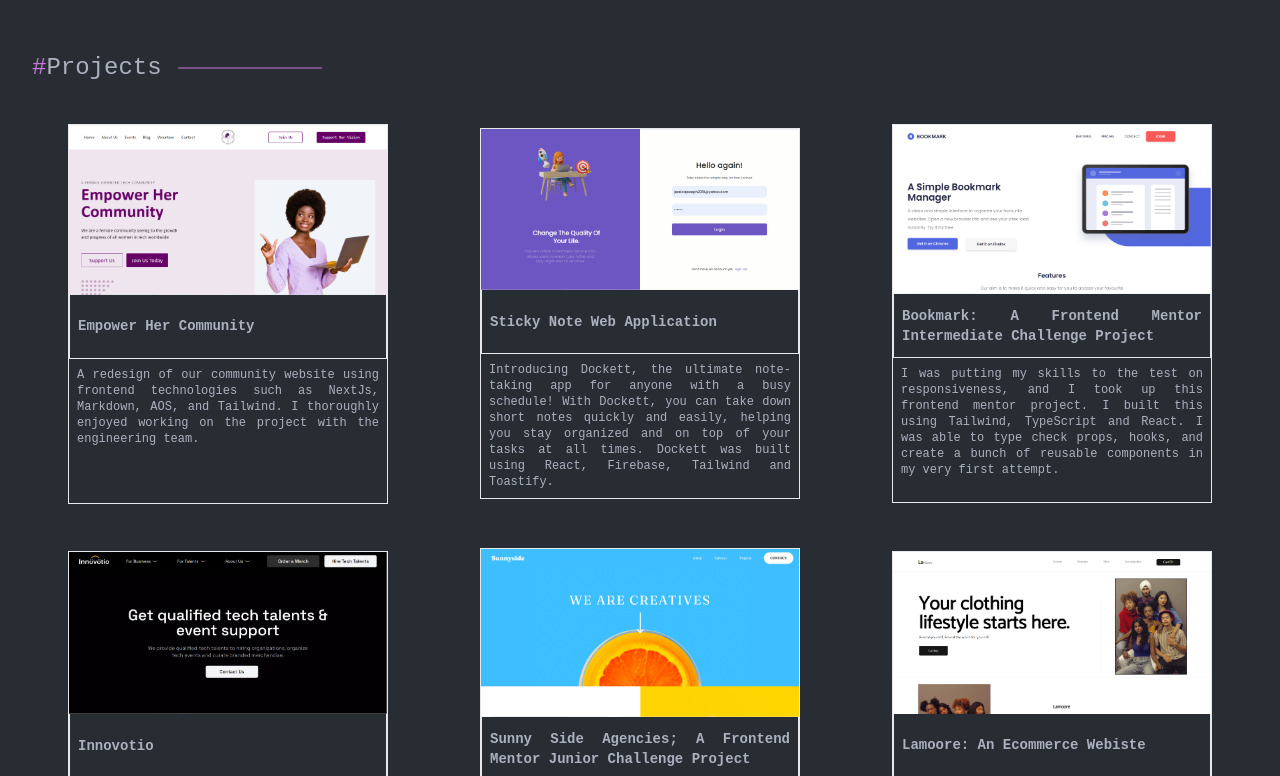
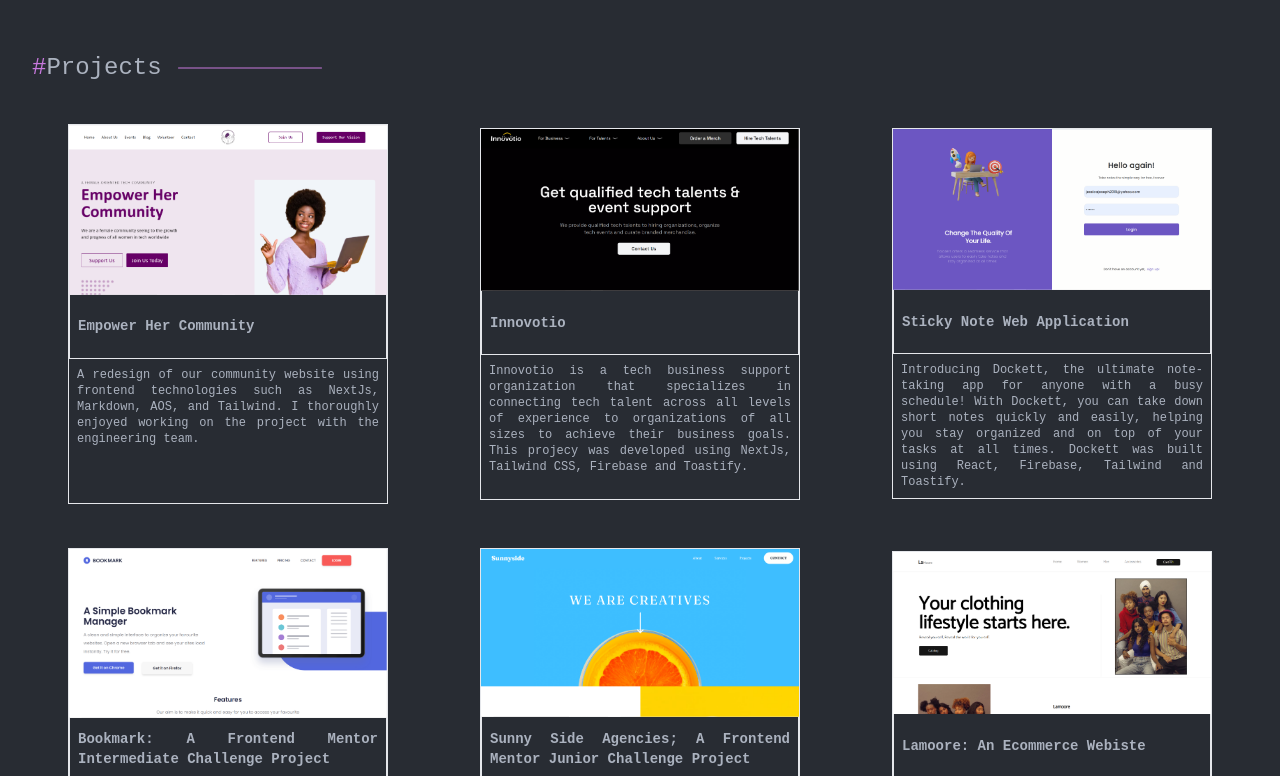
Before and after one commit to ForJessicaSake/Portfolio, a React (Create React App) app: page / in a window 1280 px wide. Shown: the part 2340-3116 px from the top of the page. Built offline with nearby package versions, Linux system fonts and the light colour scheme; no server answers.

Commit message:
fix: projects

```diff
--- a/src/components/Project.tsx
+++ b/src/components/Project.tsx
@@ -9,6 +9,7 @@ import sunnyside from "../assets/sunnyside.png";
 import Empower from "../assets/Empower.png";
 import Lamoore from "../assets/Lamoore.png";
 import inno from "../assets/inno.png";
+import skdll from "../assets/Skdall.png";
 
 const Project: React.FC = () => {
   useEffect(() => {
@@ -33,6 +34,12 @@ const Project: React.FC = () => {
         />
 
         <Card
+          image={inno}
+          title="Innovotio"
+          about="Innovotio is a tech business support organization that specializes in connecting tech talent across all levels of experience to organizations of all sizes to achieve their business goals. This projecy was developed using NextJs, Tailwind CSS, Firebase and Toastify."
+          link="https://innovotio-website.vercel.app/"
+        />
+        <Card
           image={dockett}
           title="Sticky Note Web Application"
           about="Introducing Dockett, the ultimate note-taking app for anyone with a busy schedule! With Dockett, you can take down short notes quickly and easily, helping you stay organized and on top of your tasks at all times. Dockett was built using React, Firebase, Tailwind and Toastify."
@@ -45,12 +52,12 @@ const Project: React.FC = () => {
           link="https://bookmark-landing-page-self.vercel.app/"
         />
 
-        <Card
-          image={inno}
-          title="Innovotio"
-          about="Innovotio is a tech business support organization that specializes in connecting tech talent across all levels of experience to organizations of all sizes to achieve their business goals. This projecy was developed using NextJs, Tailwind CSS, Firebase and Toastify."
-          link="https://innovotio-website.vercel.app/"
-        />
+        {/* <Card
+          image={skdll}
+          title="Sunny Side Agencies; A Frontend Mentor Junior Challenge Project"
+          about="Tried out Jotai on this responsive and user-friendly site. It was developed using frontend technologies like TypeScript, React, and Tailwind. This project showcases my skills in using TypeScript for type checking, Jotai for managing client states and tailwind for the design."
+          link="https://sunnyside-agencies.vercel.app/"
+        /> */}
         <Card
           image={sunnyside}
           title="Sunny Side Agencies; A Frontend Mentor Junior Challenge Project"
```
Also changed, not shown: src/assets/Skdall.png (added).
